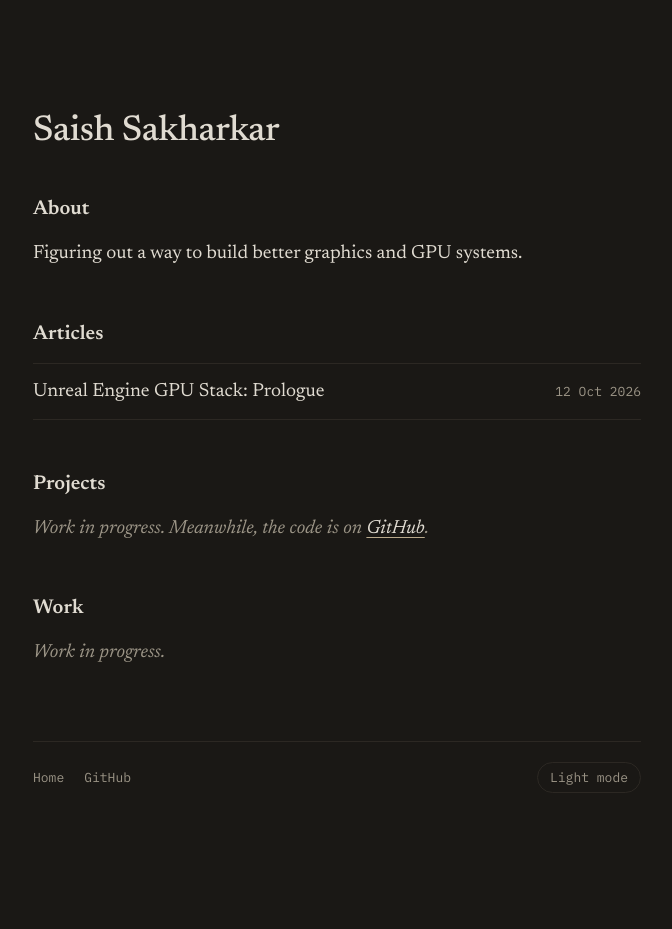
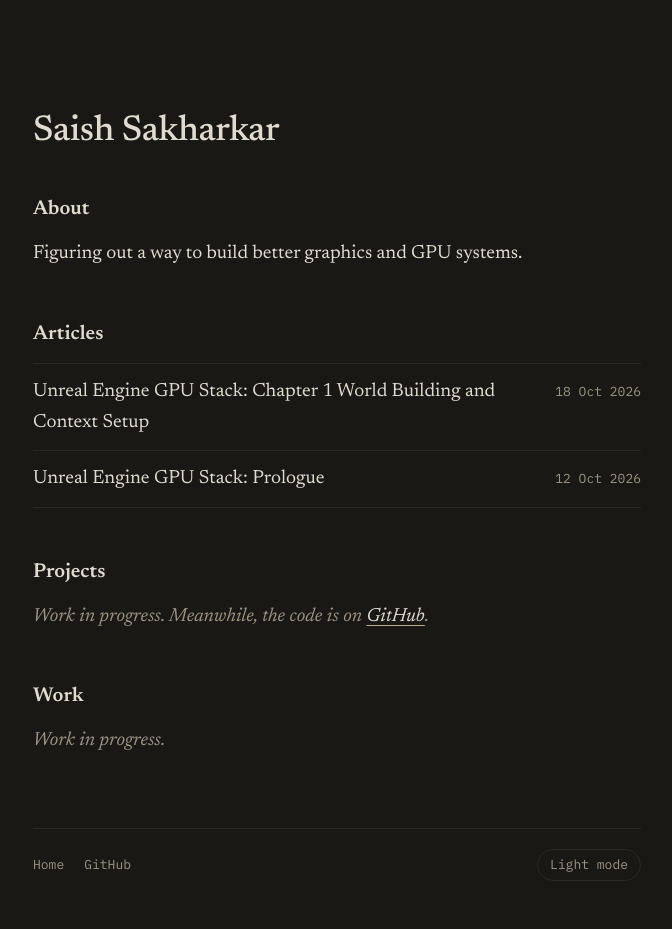
Before and after one commit to Saish-in3d/Saish-in3d.github.io, a Jekyll site: the page built from index.html, in a window 1280 px wide. Shown: the whole page, without its empty margins (303-975 px from the left). Built offline with Jekyll 4.4.1, drawn with Linux system fonts in a browser that asks for light colours; before the commit the page ends 900 px from its top, so only the background shows below that; part of the change alters nothing that is shown.

Commit message:
Add article: Unreal Engine GPU Stack: Chapter 1

````diff
--- /dev/null
+++ b/_posts/2026-10-18-unreal-engine-gpu-stack-chapter-1-world-building-and-context-setup.md
@@ -0,0 +1,138 @@
+---
+layout: post
+title: "Unreal Engine GPU Stack: Chapter 1 World Building and Context Setup"
+tags: [unrealengine, gamedev, gpu, graphics]
+cover_image: https://dev-to-uploads.s3.us-east-2.amazonaws.com/uploads/articles/x4zm6xlo1ps7fsfpu2ph.png
+---
+
+In the prologue, moving a per-pixel workload from Tick into a compute shader took a scene from 7 FPS to 65 FPS. That result worked. What it didn't give me was an explanation. It was a Blackbox for me. I knew the shader ran, but I couldn't say which thread dispatched it, when it actually executed on the GPU.
+
+Before writing more GPU code, I needed some kind of a world context building. What happens between "I changed a value on an actor" and "a pixel changed on screen"? What's happening inside at a lower level?
+
+This chapter builds that world along with fundamentals. There isn't much shader code here. The goal is to have a mental model solid enough that when something goes wrong in later chapters, you can guess where it went wrong.
+
+## 1. Bit of high school level of boring history for better context
+Initially, the CPU did all the math (SISD) needed to draw graphics. It worked, but became too slow as graphics got more complex.
+
+People realized that graphics requires doing the "same calculations many times with different data on different threads" (SIMT) ( moving vertices, multiplying matrices, calculating pixels, and so on). So they built specialized hardware that could do many of these calculations "at the same time".
+
+That specialized hardware eventually became what we know today as "GPUs".
+
+<div class="video"><iframe src="https://www.youtube-nocookie.com/embed/ZrJeYFxpUyQ" title="YouTube video" loading="lazy" allow="accelerometer; encrypted-media; gyroscope; picture-in-picture" allowfullscreen></iframe></div>
+
+### 1.1 The narrative SISD vs SIMD vs SIMT
+**SISD (Single Instruction, Single Data):** One instruction works on one piece of data at a time. This is the classic scalar CPU model... add two numbers, then the next two, then the next.
+
+**SIMD (Single Instruction, Multiple Data):** One instruction works on a small fixed-width vector of data at once, such as 4, 8 or 16 floats with SIMD units on a CPU. You (or the compiler) pack the data into vector registers explicitly. (registers are the most smallest, fastest and closest data storage to core or hardware that does compute)
+
+**SIMT (Single Instruction, Multiple Threads):** The GPU's model. Threads aren't scheduled individually. They're bundled into groups of 32 (a *warp* on NVIDIA) or 32/64 (a *wavefront* on AMD), and every thread in the group executes the same instruction at the same time, each on its own data. You write the shader as if it were one thread handling one pixel, and the hardware runs it 32 or 64 at a time.
+
+![SISD vs SIMD vs SIMT](https://dev-to-uploads.s3.us-east-2.amazonaws.com/uploads/articles/m3hrvucabs8ywwaxeote.png)
+
+
+## 2. Character building: Understanding the hardware and its workings technically, CPU, GPU and PCIe bridge
+Before looking at Unreal's graphics system, it helps to know what they are ultimately feeding. A CPU and a GPU are both processors that fetch instructions and do math on data, but they were built for different purposes. The CPU is built to finish one task as fast as possible. The GPU is built to finish as many tasks as possible in a given time.
+
+### 2.1 The CPU: optimized for latency
+A modern desktop CPU has somewhere between 8 and 24 physical cores, running at roughly 4 to 6 GHz. Each core is a very complex machine. It predicts which way branches will go before they're evaluated, reorders and schedules instructions so independent work runs while it waits on slow work, and runs several instructions per clock cycle in a single core through multiple execution sub units.
+
+Most of that complex stuff above exists to hide one problem: memory is slow. Reading from main memory takes around 70 to 100 nanoseconds, which is several hundred clock cycles staying idle. So CPUs has dedicated hardware for caches.
+
+![CPU memory hierarchy](https://dev-to-uploads.s3.us-east-2.amazonaws.com/uploads/articles/rb4ip9j8hblun4ocldts.png)
+
+Data moves between these levels in 64-byte cache lines, not individual values (like tetris but all blocks are horizontal lines). Read one float and its fifteen neighbors come along for free. Code that reads memory in order gets that benefit, while code that jumps around (pointer chasing through randomly spawned actors and components, for example) keeps paying the full trip to DRAM.
+
+The CPU is great at branchy, unpredictable, serial logic i.e. gameplay, AI, physics queries, the scene management the Render thread does. But it doesn't have width. Eight cores with 8-wide SIMD compute unit gives you roughly 64 floats being processed per cycle at best. A 4k image has just over eight million pixels. That's the workload from the prologue, and that's why it hit a wall.
+
+### 2.2 The GPU: optimised for throughput
+A GPU does things differently. It runs at lower clocks, roughly 1.5 to 2.8 GHz, and each individual core is simple... no branch prediction like CPU, small caches per core. Instead what it has  is **a huge number of small parallel computing units**. Modern highend GPUs have thousands of them, grouped into larger units such as **Streaming Multiprocessors (NVIDIA)** or **Compute Units (AMD)**. This lets them run **tens of thousands of threads at the same time**.
+
+A modern GPU is more than just thousands of compute cores. It contains different types of hardware, each designed for a specific kind of work. **CUDA/Shader cores** handle general calculations and graphics, **Tensor Cores** accelerate AI and matrix operations, **RT Cores** speed up ray tracing, while dedicated hardware handles tasks like video encoding, decoding, and data transfers. Together, these specialised parts make GPUs efficient at handling many different workloads in parallel.
+
+All of this just to achieve SIMT!
+
+Few questions that clears the fog about GPU, streaming multiprocessors and warps/wavefont.
+
+1. is a streaming multiprocessor actual hardware on GPU? Yes. A Streaming Multiprocessor (SM) is an actual physical hardware block inside an NVIDIA GPU. it is structured like this.
+   ![Streaming Multiprocessor layout](https://dev-to-uploads.s3.us-east-2.amazonaws.com/uploads/articles/5i4rpfk5a7dhc5mky9sl.png)
+
+2. is warp  just a driver level abstraction?
+   No. A warp is basically a GPU hardware/architecture concept, exposed to programmers through programming. There is a specific warp scheduler hardware (orange in above pic) that handles thread allocation. If a SM has 1024 threads then it can 32 warps.
+
+3. can a warp contain threads from two different SM?
+   No. A warp stays entirely on one SM.
+
+4. does rendering and compute shaders run on same SM's?
+   Yes. Graphics shaders and compute shaders generally use the same SMs/execution resources on a GPU. Although there is dedicated hardware to perform some fixed function operations.
+
+
+   There are more nuances to this, we will address them in detail when we cover compute shaders in future chapters.
+
+
+
+### 2.3 The bridge: PCIe
+On a desktop PC, the CPU and a discrete GPU are separate devices with separate memory, connected by PCI Express. This is the narrowest pipe in the whole system.
+
+![PCIe bandwidth](https://dev-to-uploads.s3.us-east-2.amazonaws.com/uploads/articles/6x9653y75loktzzzclgo.png)
+
+A 4K render target in a 16-bit float format is about 66 MB. Copying it across PCIe 4.0 takes around 2.6 ms, roughly 16% of a 60 FPS frame budget, before the GPU has done any work on it. The same texture read from VRAM by a shader is a lot cheaper. The lesson is simple... data should cross the bus as rarely as possible. Upload once, keep it on the GPU, and only bring results back when something on the CPU truly needs them.
+
+Bandwidth is not the only cost. Every transfer and every dispatch also has fixed overhead... driver work, command submission, synchronization. For small workloads that overhead dominates, which is why a tiny compute shader can end up slower than doing the same work on the CPU.
+
+It's also why the two processors don't talk to each other directly. The CPU writes commands into a buffer, and the GPU consumes that buffer later, usually a frame or more behind. Asking the GPU for an answer "right now" means the CPU has to stop and wait for the GPU to catch up, and the GPU sits idle until the CPU gives it more work. That's the same stall that shows up later as `FlushRenderingCommands()` and as naive readback, and the whole thread architecture in the next section exists to avoid it.
+
+Not every platform works like this. Consoles, Apple Silicon and most mobile chips use **unified memory**, where CPU and GPU share the same physical RAM. There's no PCIe copy, but they compete for the same bandwidth (most likely unified memories have lower speeds than dedicated vram and HBMs). Mobile GPUs also usually use **tile-based rendering**, which processes the screen in small tiles held in on-chip memory. That changes which techniques are cheap and which are expensive. This series targets desktop hardware, but it's worth remembering that "the GPU" is not one architecture.
+
+## 3. Three threads and a few transfers
+The first thing that changed how I read Unreal's rendering code was realising that a frame isn't produced by one thread. There are literally three threads involved.
+
+The **Game thread** runs gameplay... actors tick, components update, Blueprints execute (something similar to updating UBO info in Vulkan terms). The **Render thread** takes the resulting scene state and decides what to draw and in what order (Holds and manages vertex proxies or host(cpu) native/ staging VBO in vulkan terms). The **RHI thread** translates those decisions into actual D3D12, Vulkan or Metal commands and submits them to the driver. The GPU then executes them on its own schedule.
+
+These threads are pipelined, not synchronised step by step. While the Render thread is building frame N, the Game thread is usually already working on frame N+1, and the GPU may still be finishing frame N-1. That overlap is where most of the engine's throughput comes from, and it's also where most of the confusing bugs come from.
+
+![Game, Render and RHI thread pipelining](https://dev-to-uploads.s3.us-east-2.amazonaws.com/uploads/articles/dgvnjtjnz1xnbcypru2g.png)
+
+The consequence is that the Game thread can't simply reach into the renderer and change things. Any data the renderer needs has to be handed over, and the Game thread has to keep going without waiting. Unreal does this in two ways.
+
+For components that draw something, the transfer is a **scene proxy**. A `UPrimitiveComponent` creates a render-thread-owned copy of the state needed to draw it, generally a subclass of `FPrimitiveSceneProxy`. When the component's transform or render state changes, the engine pushes an update to that proxy instead of letting the renderer read the component directly. The renderer only ever sees proxies. That separation is why a component can be garbage-collected on the Game thread while its last frame is still being drawn.
+
+For everything else, there's `ENQUEUE_RENDER_COMMAND`, which queues a lambda to run on the Render thread at some later point.
+
+```cpp
+const FLinearColor Tint = ComputeTintOnGameThread();
+
+ENQUEUE_RENDER_COMMAND(UpdateMyTint)(
+    [Proxy = MyProxy, Tint](FRHICommandListImmediate& RHICmdList)
+    {
+        // Runs on the Render thread, possibly a frame or more later.
+        Proxy->SetTint_RenderThread(Tint);
+    });
+```
+
+The important detail is the capture list. The lambda runs after the calling function has returned, so anything captured by reference is likely gone by then. Capturing by value, or moving data into the lambda, is what actually carries the state across the thread boundary. Sometimes if you are sure that a really large object wont be garbage collected or killed or accessed by the game thread, you can just pass it as reference inside the lambda. It's unsafe but we cut overhead of creating a copy of the object.
+
+This is also where the problem from the prologue came from. `FlushRenderingCommands()` makes the Game thread wait until the Render thread has processed everything queued so far. It's a correct way to get a consistent view of render state, which is why AI generated code reaches for it. But it collapses the pipeline... for as long as the flush takes, the Game thread and the Render thread are no longer overlapping. That was the 7.5ms. It wasn't a bug in terms of output. It was a design flaw that was correct and slow at the same time.
+
+## 4. Unreal is already a graphics library
+Unreal allows us to declare and do GPU calls which is similar to any low level graphics library but is abstracted by two layers. This is very similar to WGPU as Unreal's graphics library translates calls into native low-level GPU drivers like Vulkan, Metal, DirectX 12, or WEB GPU (some people have already done it!).
+
+Once the data reaches the Render thread, it goes through two abstraction layers before it becomes GPU work.
+
+The lower one is the **RHI**, the Render Hardware Interface. It's Unreal's portable graphics API... textures, buffers, shaders, pipeline state, draw and dispatch calls, expressed once and implemented per backend. Code talks to the RHI mostly through command lists (`FRHICommandList`), which record commands that the RHI thread later translates into native API calls. Each RHI also reports a feature level, such as SM5, SM6 or ES3_1 for mobile, which decides what the hardware can be asked to do. That matters a lot once compute shaders enter the picture.
+
+Working directly at the RHI level feels familiar if you come from Vulkan or D3D12, and it comes with the same responsibilities. You create the resources, you track their lifetimes, and you issue the transitions that tell the GPU a texture is moving from "being written" to "being read."
+
+The layer above it is the **Render Dependency Graph (RDG)**, and this is where most modern rendering code in Unreal actually lives. Instead of issuing commands immediately, you describe a frame's worth of work as a graph of passes. Each pass declares, through its parameter struct, which resources it reads and which it writes.
+
+So the stack looks like this
+
+![Unreal render stack](https://dev-to-uploads.s3.us-east-2.amazonaws.com/uploads/articles/1yhxihf20yyes6xdrqfe.png)
+
+This is the realisation I mentioned in the prologue. The question isn't whether to use a graphics library in Unreal. The RHI and RDG already are one. The work is learning its rules.
+
+## 5. Why all this matters?
+This chapter didn't add a single line of shader code, but it changed how I and you will read the problems that came later. "My shader doesn't run" stopped being one problem and became several... the shader wasn't found, the pass was culled or the resource was never transitioned, or maybe the result was read before the GPU produced it. Each of those lives in a different layer, and knowing the layers is what makes it possible to tell them apart.
+
+It also changed how I use AI-generated rendering code. The model can write a pass quickly. What I have is is the ability to ask which thread that pass runs on, what it waits for, and whether the profile agrees with what the ai generated code claims to do.
+
+The next chapter uses this world to read an existing plugin... `GPUCompositionGraphicsPipeline`, which composites a media texture into the rendered frame. Where does it enter the frame, which thread does each part run on, and why is the work declared as passes instead of issued as draw calls?
--- a/assets/css/style.css
+++ b/assets/css/style.css
@@ -87,3 +87,6 @@ section { margin-bottom: 48px; }
 @media (prefers-reduced-motion: reduce) {
   body { transition: none; }
 }
+
+.video { position: relative; aspect-ratio: 16 / 9; margin: 0 0 1.4em; border-radius: 4px; overflow: hidden; background: var(--surface); }
+.video iframe { position: absolute; inset: 0; width: 100%; height: 100%; border: 0; }
````
